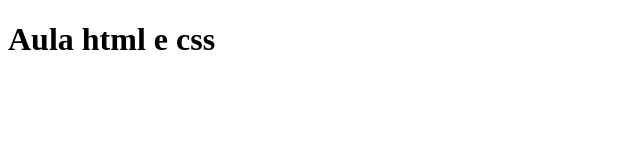
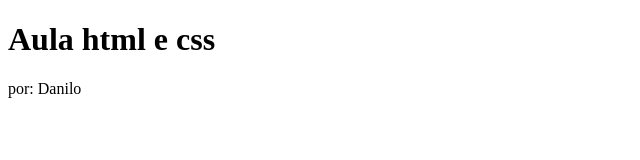
Before and after one commit to danilomormul-art/p-gina-web, a plain HTML site: page index.html in a window 1280 px wide. Shown: the full height of the page, 0-640 px from the left. Drawn offline with Linux system fonts and the light colour scheme.

Commit message:
Add files via upload

```diff
--- a/index.html
+++ b/index.html
@@ -4,11 +4,13 @@
 <head>
     <meta charset="UTF-8">
     <meta name="viewport" content="width=device-width, initial-scale=1.0">
-    <title>Document</title>
+    <title>Danilo</title>
 </head>
 
 <body>
     <h1>Aula html e css</h1>
+
+    <p>por: Danilo</p>
 </body>
 
 </html>
```
